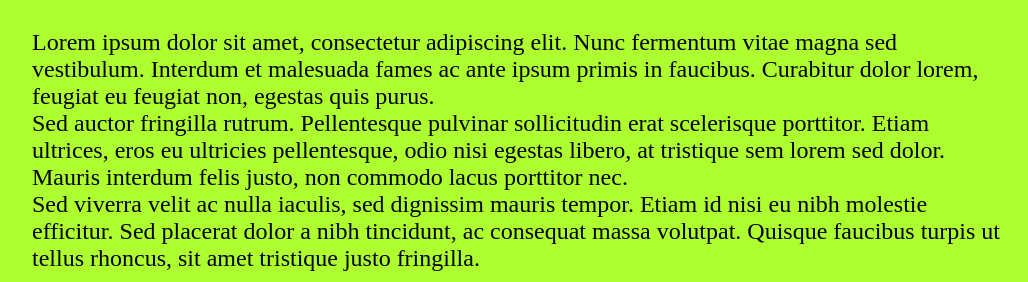
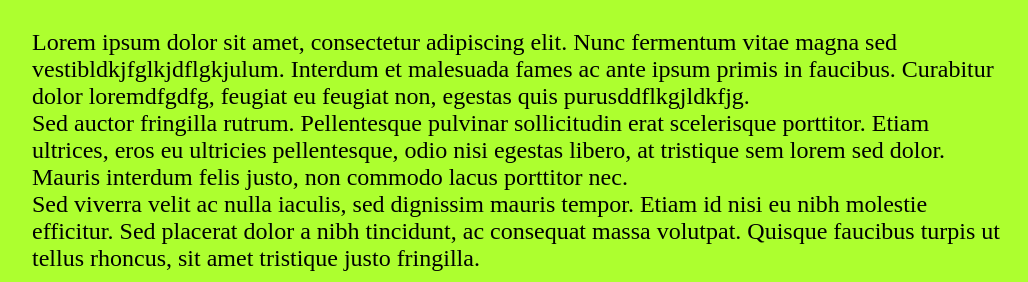
Before and after one commit to embeddded/site, a plain HTML site: page index.html in a window 1280 px wide. Shown: the part 148-430 px from the top of the page, without its empty margins (123-1151 px from the left). Drawn offline with Linux system fonts and the light colour scheme.

Commit message:
changes in index.html

```diff
--- a/index.html
+++ b/index.html
@@ -10,7 +10,7 @@
 
 	<p>My Content</p>
 
-	<div> Lorem ipsum dolor sit amet, consectetur adipiscing elit. Nunc fermentum vitae magna sed vestibulum. Interdum et malesuada fames ac ante ipsum primis in faucibus. Curabitur dolor lorem, feugiat eu feugiat non, egestas quis purus.
+	<div> Lorem ipsum dolor sit amet, consectetur adipiscing elit. Nunc fermentum vitae magna sed vestibldkjfglkjdflgkjulum. Interdum et malesuada fames ac ante ipsum primis in faucibus. Curabitur dolor loremdfgdfg, feugiat eu feugiat non, egestas quis purusddflkgjldkfjg.
 	</div>
 
 	<div>Sed auctor fringilla rutrum. Pellentesque pulvinar sollicitudin erat scelerisque porttitor. Etiam ultrices, eros eu ultricies pellentesque, odio nisi egestas libero, at tristique sem lorem sed dolor.  Mauris interdum felis justo, non commodo lacus porttitor nec.
```
